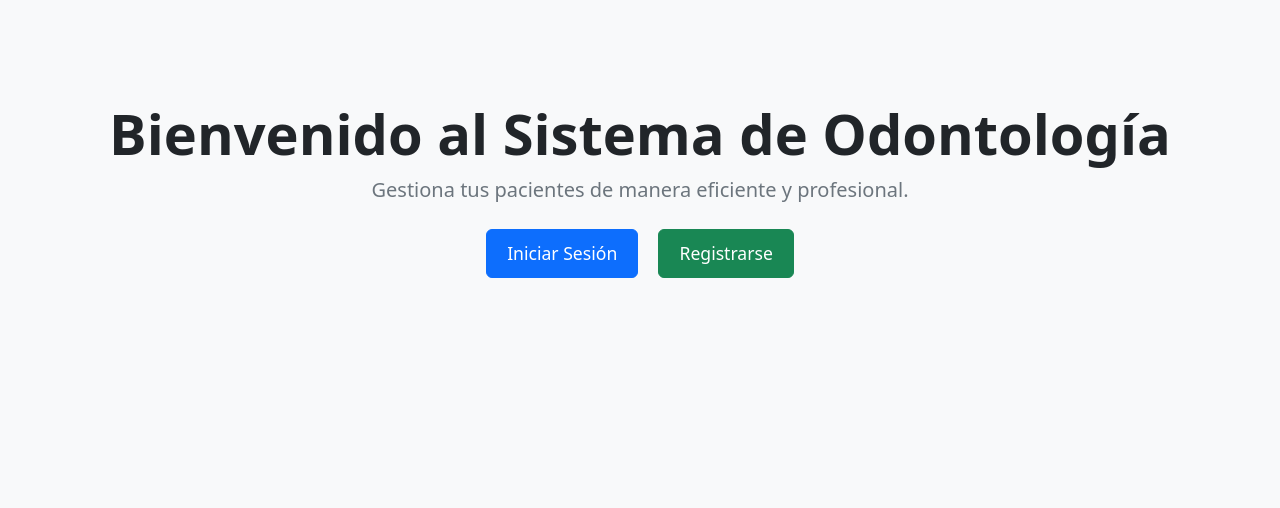
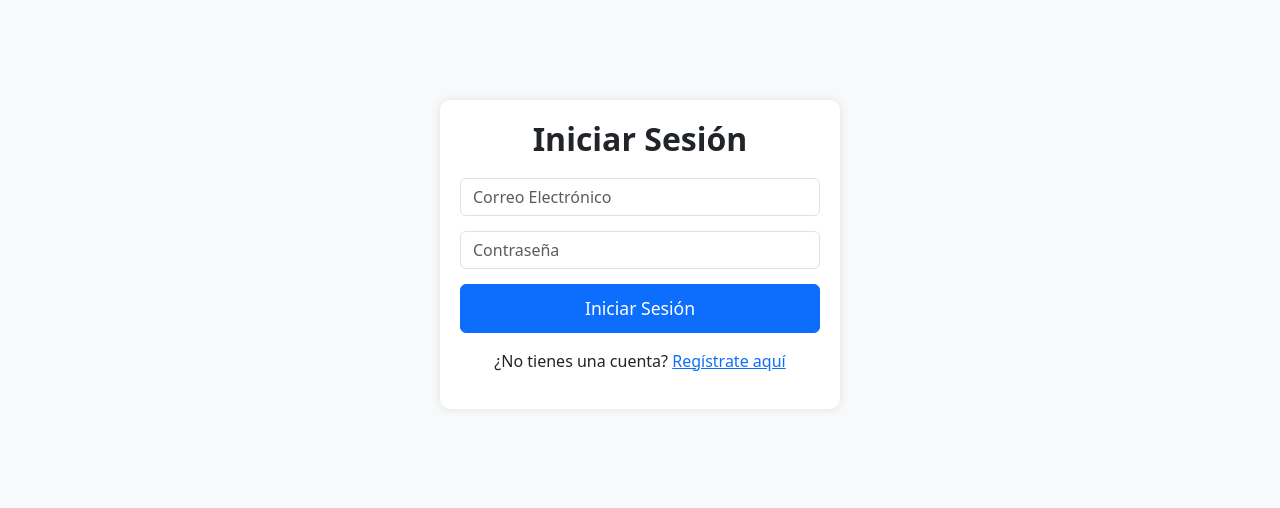
Before and after one commit to Josmar-B/Odontologia-Tarea, a Django app: page / in a window 1280 px wide. Shown: the top 508 px of the page. Run offline with Django 5.2, Linux system fonts and the light colour scheme; some libraries are stand-ins or nearby versions.

Commit message:
Update inicio.html

```diff
--- a/odontologia_app/Templates/odontologia_app/inicio.html
+++ b/odontologia_app/Templates/odontologia_app/inicio.html
@@ -4,48 +4,75 @@
 <head>
     <meta charset="UTF-8">
     <meta name="viewport" content="width=device-width, initial-scale=1.0">
-    <title>Inicio - Odontología</title>
+    <title>Iniciar Sesión - Odontología</title>
     <link href="{% static 'bootstrap.min.css' %}" rel="stylesheet">
     <link href="{% static 'fontawesomefree/css/all.min.css' %}" rel="stylesheet">
     <style>
         body {
             background-color: #f8f9fa;
         }
-        .welcome-section {
+        .login-section {
             padding: 100px 0;
             text-align: center;
         }
-        .welcome-section h1 {
-            font-size: 3.5rem;
+        .login-form {
+            max-width: 400px;
+            margin: 0 auto;
+            padding: 20px;
+            background-color: #fff;
+            border-radius: 10px;
+            box-shadow: 0 0 10px rgba(0, 0, 0, 0.1);
+        }
+        .login-form h2 {
+            margin-bottom: 20px;
+            font-size: 2rem;
             font-weight: bold;
         }
-        .welcome-section p {
-            font-size: 1.25rem;
-            color: #6c757d;
+        .login-form .form-control {
+            margin-bottom: 15px;
         }
-        .btn-custom {
-            padding: 10px 20px;
+        .login-form .btn {
+            width: 100%;
+            padding: 10px;
             font-size: 1.1rem;
+        }
+        .login-form .alert {
+            margin-top: 20px;
         }
     </style>
 </head>
 <body>
-    <div class="welcome-section">
+    <div class="login-section">
         <div class="container">
-            <h1 class="display-4">Bienvenido al Sistema de Odontología</h1>
-            <p class="lead">Gestiona tus pacientes de manera eficiente y profesional.</p>
-            <div class="mt-4">
-                <a href="{% url 'inicio_sesion' %}" class="btn btn-primary btn-custom me-3">
-                    <i class="fas fa-sign-in-alt"></i> Iniciar Sesión
-                </a>
-                <a href="{% url 'registro' %}" class="btn btn-success btn-custom">
-                    <i class="fas fa-user-plus"></i> Registrarse
-                </a>
+            <div class="login-form">
+                <h2>Iniciar Sesión</h2>
+                {% if messages %}
+                    {% for message in messages %}
+                        <div class="alert alert-{{ message.tags }}">
+                            {{ message }}
+                        </div>
+                    {% endfor %}
+                {% endif %}
+                <form method="post" action="{% url 'inicio_sesion' %}">
+                    {% csrf_token %}
+                    <div class="form-group">
+                        <input type="email" name="email" class="form-control" placeholder="Correo Electrónico" required>
+                    </div>
+                    <div class="form-group">
+                        <input type="password" name="password" class="form-control" placeholder="Contraseña" required>
+                    </div>
+                    <button type="submit" class="btn btn-primary">
+                        <i class="fas fa-sign-in-alt"></i> Iniciar Sesión
+                    </button>
+                </form>
+                <div class="mt-3">
+                    <p>¿No tienes una cuenta? <a href="{% url 'registro' %}">Regístrate aquí</a></p>
+                </div>
             </div>
         </div>
     </div>
 
-    <script src="popper.min.js"></script>
-    <script src="bootstrap.min.js"></script></body>
+    <script src="{% static 'popper.min.js' %}"></script>
+    <script src="{% static 'bootstrap.min.js' %}"></script>
 </body>
 </html>
```
